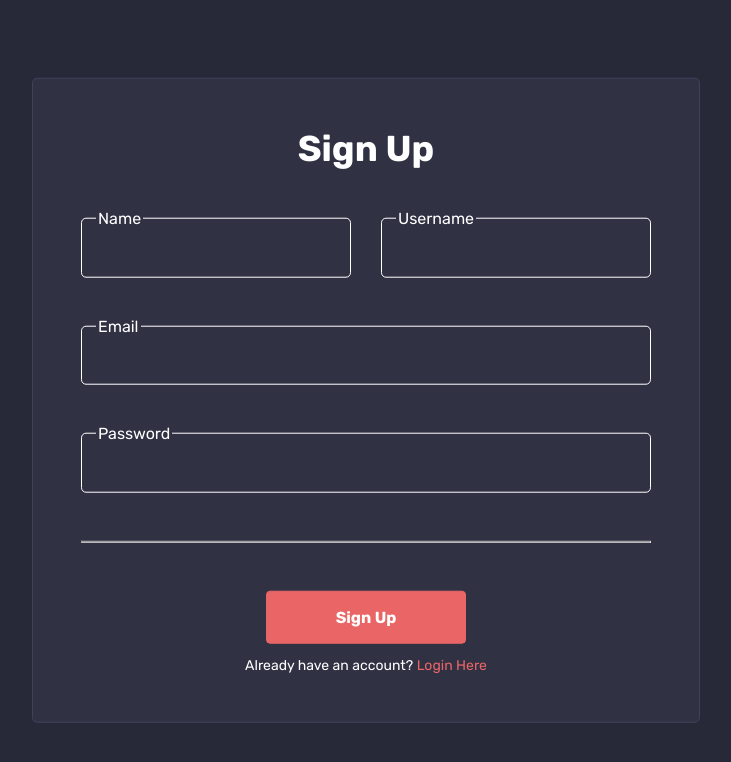
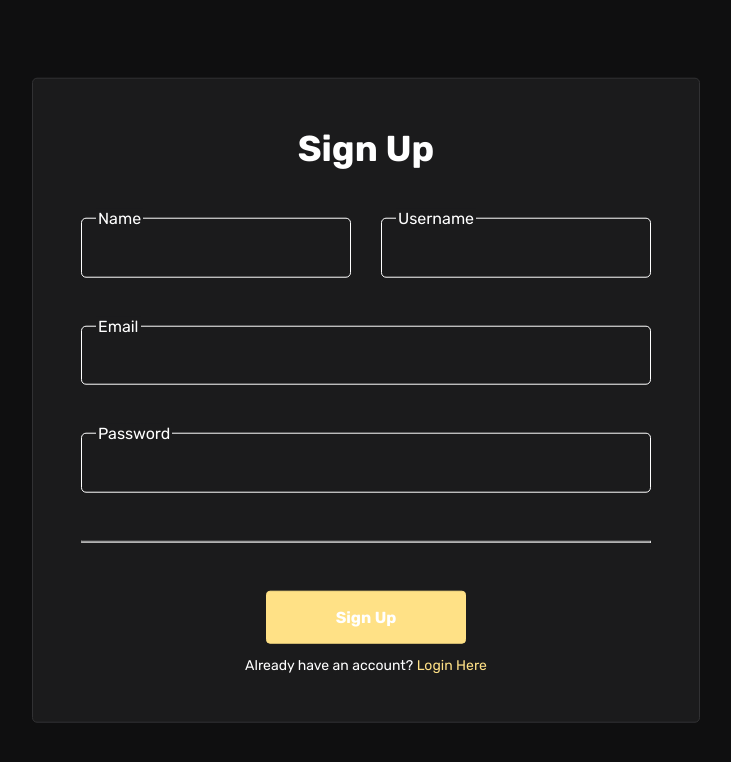
Before and after one commit to keeframes/keeframes, a React (Vite) app in the folder react/: page /signup in a window 1280 px wide. Shown: the top 762 px of the page, without its empty margins (274-1005 px from the left). Built offline with nearby package versions, Linux system fonts and the light colour scheme.

Commit message:
changed colour scheme

```diff
--- a/react/src/index.css
+++ b/react/src/index.css
@@ -1,10 +1,16 @@
 :root {
-  --primary: #272838;
-  --secondary: #303143;
-  --secondary-2: #42415D;
-  --accent: #EA6666;
+  --primary: #0F0F10;
+  --secondary: #1B1B1C;
+  --secondary-2: #313133;
+
+  --accent-yellow: #FFE186;
+  --accent-yellow-2: #EACB6B;
+
+  --accent-purple: #7A7AD1;
+  --accent-purple: #5F5F8A;
+
   --text: #FFFFFF;
-  --error: #F32929;
+  --error: #C92F2F;
 
   --font-350: calc(var(--font-400) - .125rem);
   --font-400: 1rem;
--- a/react/src/styles/LoginPage.module.css
+++ b/react/src/styles/LoginPage.module.css
@@ -53,10 +53,10 @@ hr {
 }
 
 .create {
-  background-color: var(--accent);
+  background-color: var(--accent-yellow);
   color: var(--text);
   border-radius: 4px;
-  border: solid 1px var(--accent);
+  border: solid 1px var(--accent-yellow);
   font-size: var(--font-400);
   font-weight: bold;
   padding: 1rem 2rem;
@@ -67,11 +67,11 @@ hr {
 .create:hover {
   cursor: pointer;
   background-color: var(--secondary);
-  color: var(--accent);
+  color: var(--accent-yellow);
 }
 
 .create:active {
-  background-color: var(--accent);
+  background-color: var(--accent-yellow);
 }
 
 .actions {
@@ -90,7 +90,7 @@ hr {
 }
 
 .clickable {
-  color: var(--accent);
+  color: var(--accent-yellow);
 }
 
 .error {
--- a/react/src/styles/SignUpPage.module.css
+++ b/react/src/styles/SignUpPage.module.css
@@ -53,10 +53,10 @@
   }
 
   .create {
-    background-color: var(--accent);
+    background-color: var(--accent-yellow);
     color: var(--text);
     border-radius: 4px;
-    border: solid 1px var(--accent);
+    border: solid 1px var(--accent-yellow);
     font-size: var(--font-400);
     font-weight: bold;
     padding: 1rem 2rem;
@@ -67,11 +67,11 @@
   .create:hover {
     cursor: pointer;
     background-color: var(--secondary);
-    color: var(--accent);
+    color: var(--accent-yellow);
   }
 
   .create:active {
-    background-color: var(--accent);
+    background-color: var(--accent-yellow);
   }
 
   .actions {
@@ -90,7 +90,7 @@
   }
 
   .clickable {
-    color: var(--accent);
+    color: var(--accent-yellow);
   }
 
   .error {
```
